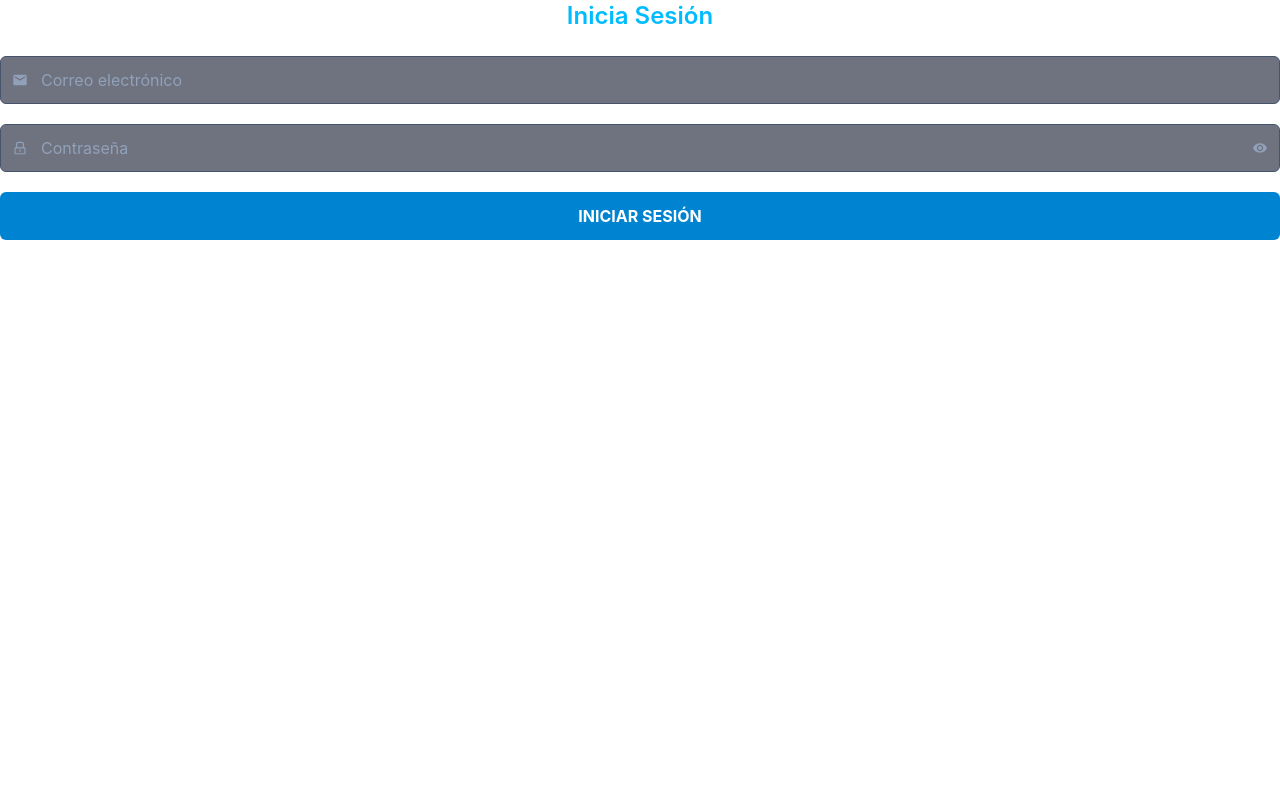
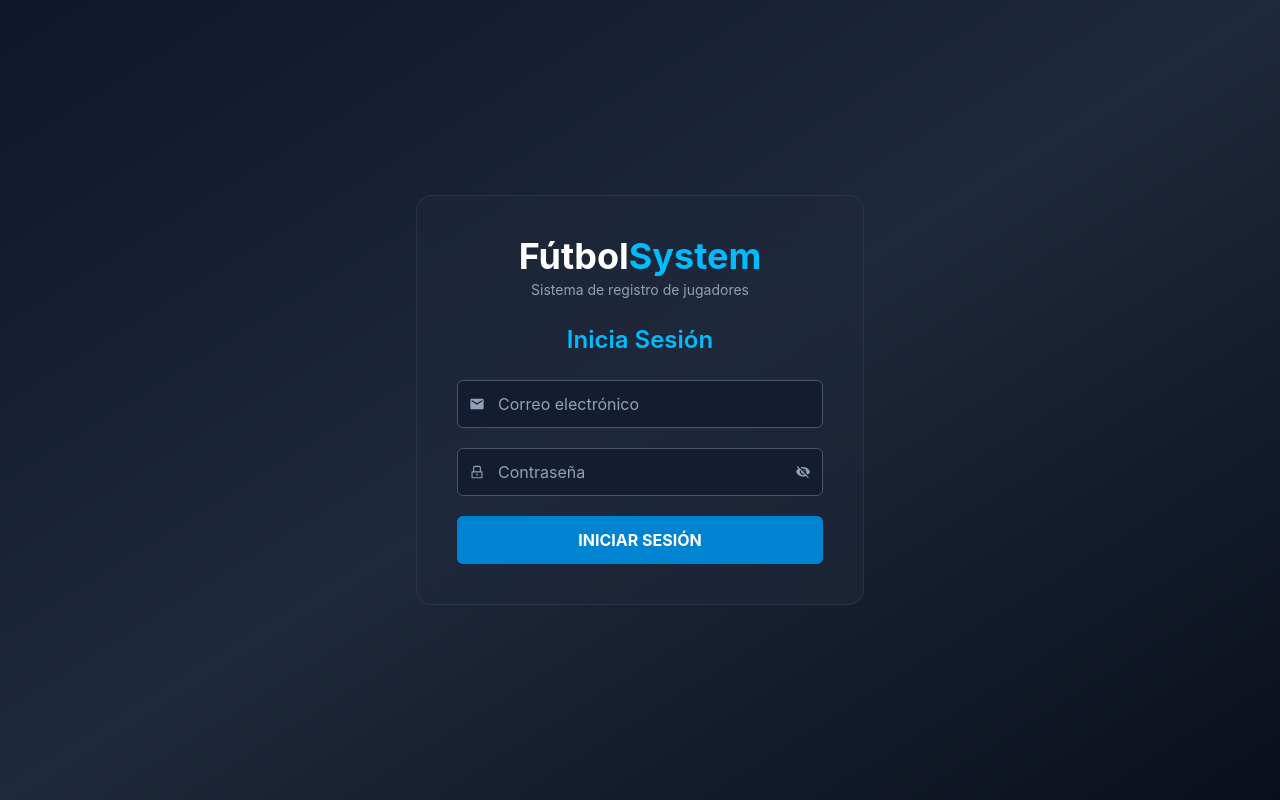
Before and after one commit to Darkjasmany/selnic-sports, a React (Vite) app in the folder frontend/: page /auth/login in a window 1280 px wide. Built offline with nearby package versions, Linux system fonts and the light colour scheme.

Commit message:
feat: Define Layout de Auth

```diff
--- a/frontend/src/features/auth/AuthRoutes.tsx
+++ b/frontend/src/features/auth/AuthRoutes.tsx
@@ -1,14 +1,19 @@
 import LoginPage from "@/features/auth/pages/LoginPage";
+import AuthLayout from "@/layouts/AuthLayout";
 import { Navigate, Route, Routes } from "react-router-dom";
+import RegisterPage from "./pages/RegisterPage";
 
-export function AuthRoutes(){
-    return(
-        <Routes>
-            {/* Aquí van las rutas de autenticación */}
-            <Route path="login" element={<LoginPage/>}/>
+export function AuthRoutes() {
+  return (
+    <Routes>
+      <Route element={<AuthLayout />}>
+        {/* Aquí van las rutas de autenticación */}
+        <Route path="login" element={<LoginPage />} />
+        <Route path="register" element={<RegisterPage />} />
 
-            {/* Si el usuario entra a "/auth" (sin nada más), lo redirigimos automáticamente al login.*/}
+        {/* Si el usuario entra a "/auth" (sin nada más), lo redirigimos automáticamente al login.*/}
         <Route path="" element={<Navigate to="login" replace />} />
-        </Routes>
-    )
+      </Route>
+    </Routes>
+  );
 }
--- a/frontend/src/features/auth/api/auth.api.ts
+++ b/frontend/src/features/auth/api/auth.api.ts
@@ -13,9 +13,8 @@ type LoginResponse = {
 
 export async function authenticateUser(formData: LoginInput) {
   try {
-    const url = "/auht/login";
-    const { data } = await api.post<LoginResponse>(url, formData);
-    // Guardar en Zustand para mantener la sesión
+    const { data } = await api.post<LoginResponse>("/auth/login", formData);
+    // Guardar en Zustand para mantener la sesión data.data porque axios ya desenvuelve un nivel y el backend envuelve en { success, data: {...} }
     useAuthStore.getState().setAuth(data.data.user, data.data.token);
     return data.data;
   } catch (error) {
--- a/frontend/src/features/auth/pages/LoginPage.tsx
+++ b/frontend/src/features/auth/pages/LoginPage.tsx
@@ -11,7 +11,7 @@ import { authenticateUser } from "../api/auth.api";
 import { loginSchema, type LoginInput } from "../schema/auth.schema";
 
 export default function LoginPage() {
-  const [showPassword, setShowPassword] = useState(false);
+  const [showPassword, setShowPassword] = useState(true);
   const navigate = useNavigate();
 
   const {
--- /dev/null
+++ b/frontend/src/features/auth/pages/RegisterPage.tsx
@@ -0,0 +1,10 @@
+const RegisterPage = () => {
+  return (
+    <>
+      <h2 className="text-2xl font-semibold text-center mb-6 text-sky-400">Crear Cuenta</h2>
+      <form className="space-y-5"></form>
+    </>
+  );
+};
+
+export default RegisterPage;
--- /dev/null
+++ b/frontend/src/layouts/AuthLayout.tsx
@@ -0,0 +1,23 @@
+import { Outlet } from "react-router-dom";
+import { ToastContainer } from "react-toastify";
+
+const AuthLayout = () => {
+  return (
+    <>
+      <main className="relative min-h-screen flex items-center justify-center bg-gradient-to-br from-[#0f172a] via-[#1e293b] to-[#0a0f1c] text-white px-4">
+        <div className="relative z-10 backdrop-blur-xl bg-[#1e293b]/60 p-10 rounded-2xl border border-[#334155]/60 w-full max-w-md">
+          <h1 className="text-4xl font-bold text-center mb-1 text-white select-none">
+            Fútbol<span className="text-sky-400">System</span>
+          </h1>
+          <p className="text-center text-slate-400 text-sm mb-6 select-none">
+            Sistema de registro de jugadores
+          </p>
+          <Outlet />
+        </div>
+      </main>
+      <ToastContainer pauseOnHover={false} pauseOnFocusLoss={false} />
+    </>
+  );
+};
+
+export default AuthLayout;
--- a/frontend/src/router.tsx
+++ b/frontend/src/router.tsx
@@ -3,7 +3,7 @@ import { BrowserRouter, Navigate, Route, Routes } from "react-router-dom";
 import { useAuthStore } from "./store/auth.store";
 
 function PrivateRoute({ children }: { children: React.ReactNode }) {
-  const isAuthenticated = useAuthStore(store => store.isAuthenticated());
+  const isAuthenticated = useAuthStore(s => s.isAuthenticated());
   return isAuthenticated ? <>{children}</> : <Navigate to="/auth/login" replace />;
 }
 
@@ -13,14 +13,14 @@ export default function Router() {
       <Routes>
         <Route path="/auth/*" element={<AuthRoutes />} />
         <Route
-          path="/*"
+          path="/"
           element={
             <PrivateRoute>
-              {/* Aquí irá tu DashboardLayout con las rutas privadas */}
-              <div>Dashboard — próximamente</div>
+              <div className="text-white p-8">✅ Dashboard — autenticado correctamente</div>
             </PrivateRoute>
           }
         />
+        <Route path="*" element={<Navigate to="/" replace />} />
       </Routes>
     </BrowserRouter>
   );
```
